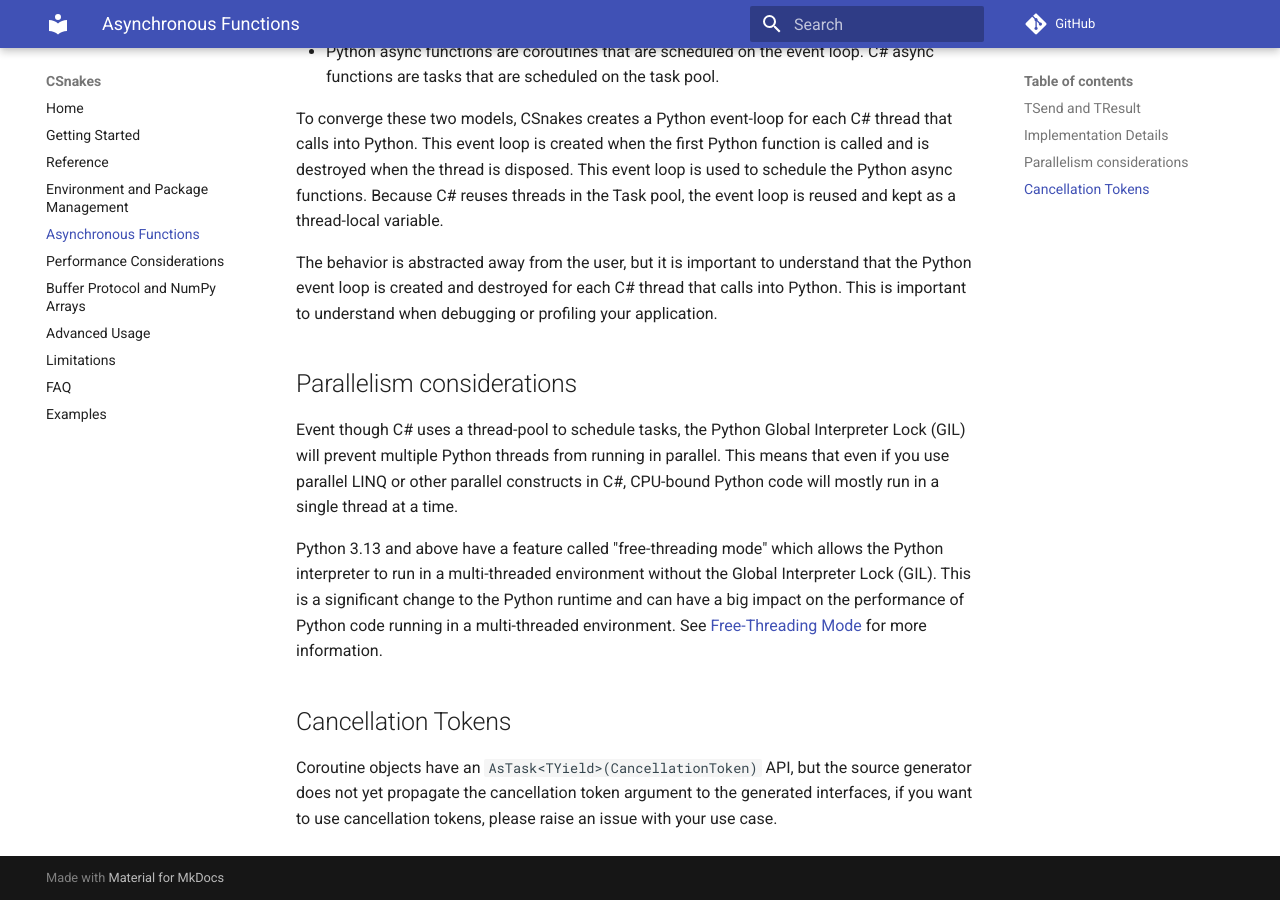
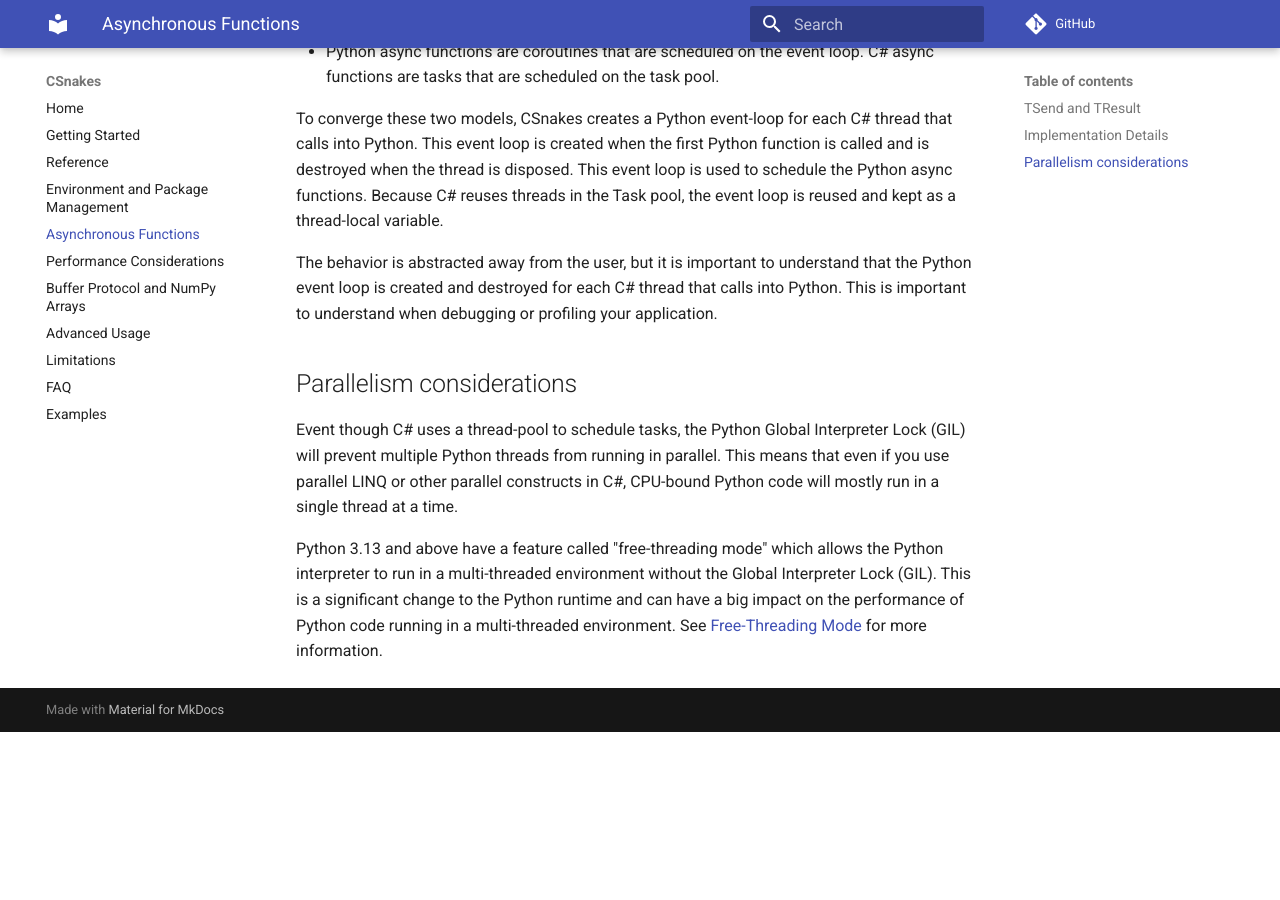
Before and after one commit to tonybaloney/CSnakes, an MkDocs documentation site: the page built from docs/async_support.md, in a window 1280 px wide and 900 px high, scrolled down 943 px. Built offline with MkDocs 1.6.1 and Material for MkDocs 9.7.7, drawn with Linux system fonts in a browser that asks for light colours; comment, search, counter and statistics services are not loaded; after the commit the page ends 1675 px from its top, so only the background shows below that; some of the changed text lies outside the part shown.

Commit message:
Refresh doc on "CancellationToken" support

```diff
--- a/docs/async_support.md
+++ b/docs/async_support.md
@@ -46,7 +46,3 @@ This means that even if you use parallel LINQ or other parallel constructs in C#
 
 Python 3.13 and above have a feature called "free-threading mode" which allows the Python interpreter to run in a multi-threaded environment without the Global Interpreter Lock (GIL). This is a significant change to the Python runtime and can have a big impact on the performance of Python code running in a multi-threaded environment.
 See [Free-Threading Mode](advanced.md#free-threading-mode) for more information.
-
-## Cancellation Tokens
-
-Coroutine objects have an `AsTask<TYield>(CancellationToken)` API, but the source generator does not yet propagate the cancellation token argument to the generated interfaces, if you want to use cancellation tokens, please raise an issue with your use case.
```
Also changed, not shown: other parts of docs/async_support.md (+1 -1 lines).
